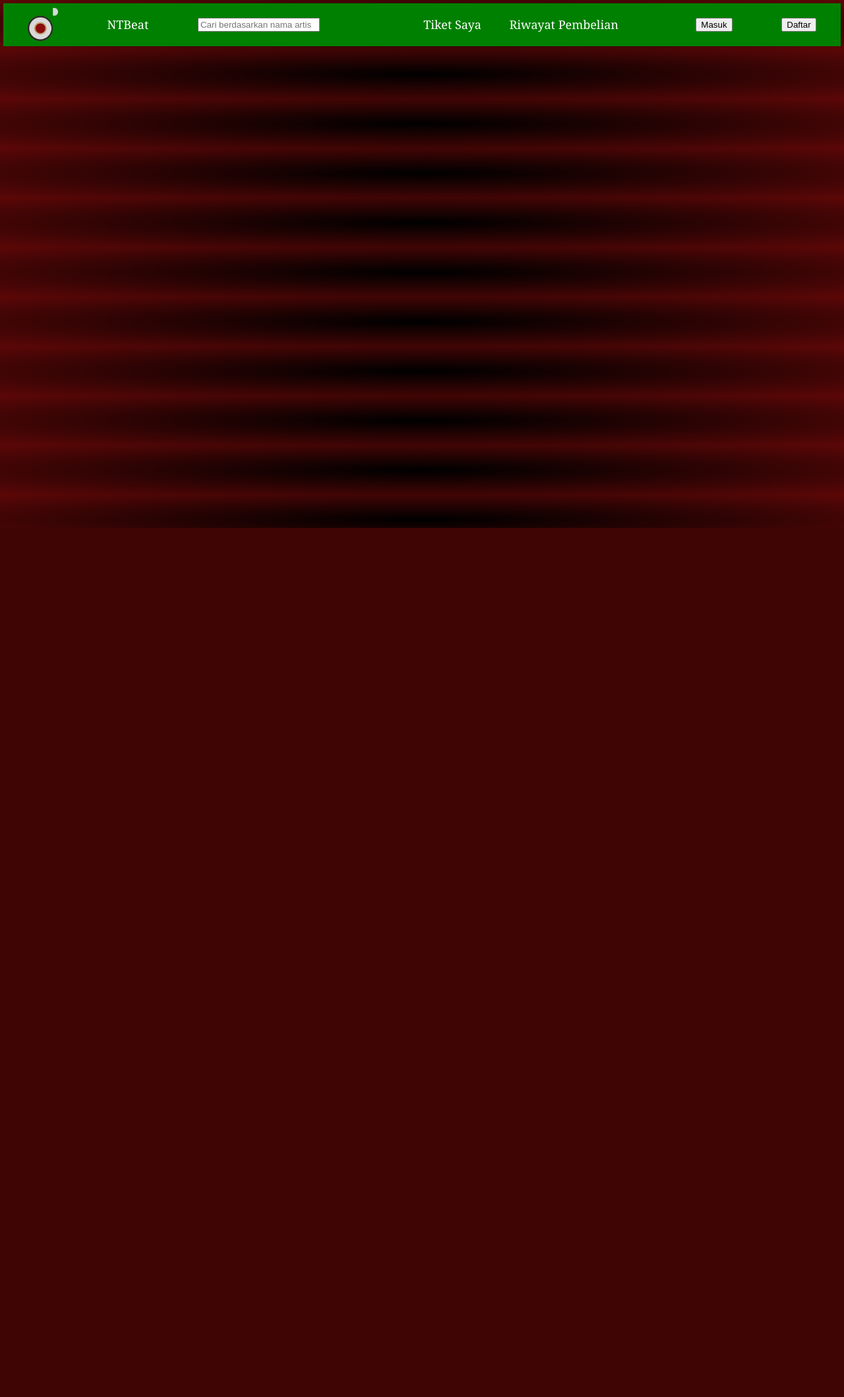
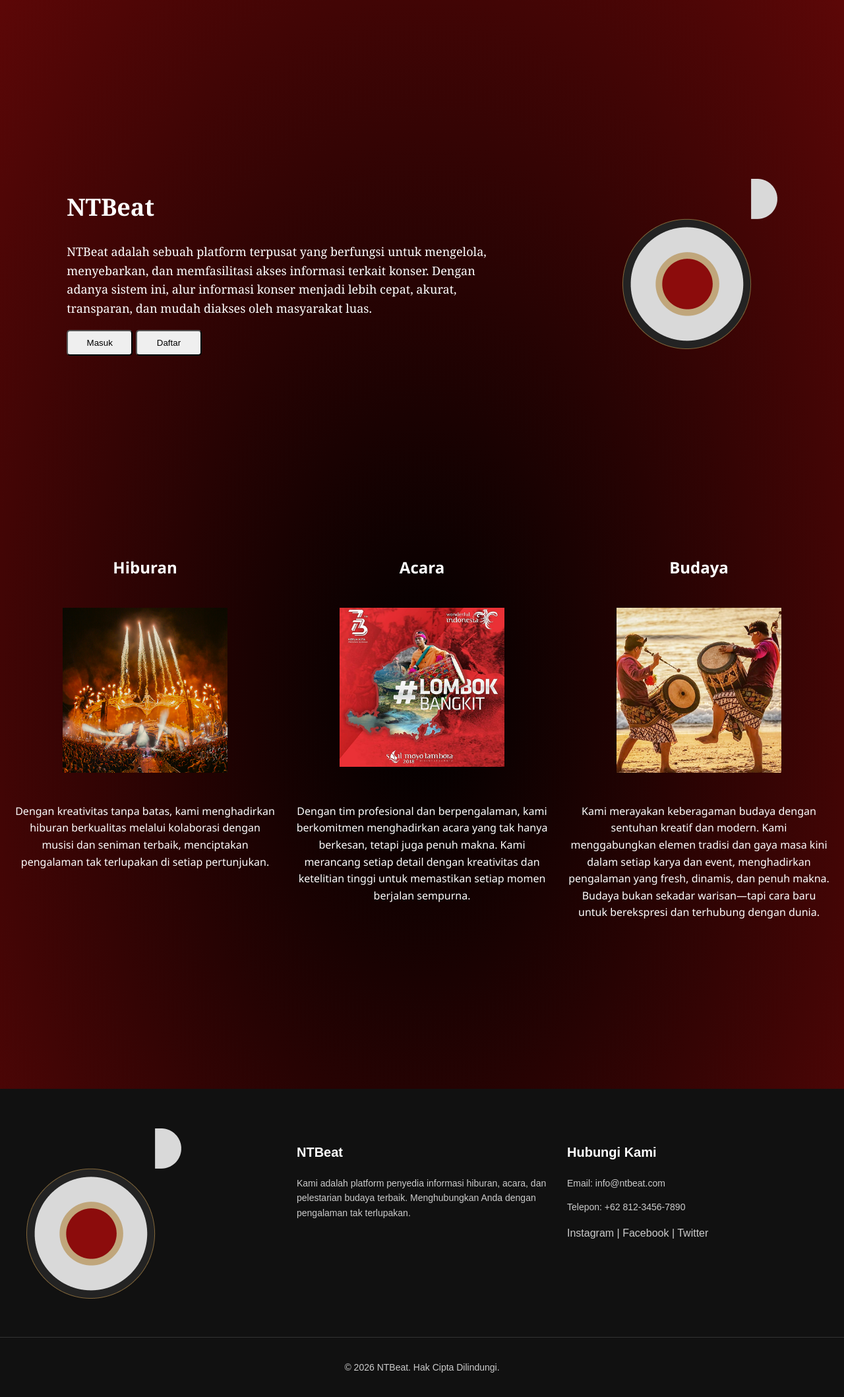
Before and after one commit to naiaero/NTBeat, a PHP site: page / in a window 1280 px wide. Shown: the whole page at 66% size. Before the commit the page ends 800 px from the top, so only its background shows below. Run offline with PHP 8.4, Linux system fonts and the light colour scheme.

Commit message:
landing page

```diff
--- a/assets/style/style.css
+++ b/assets/style/style.css
@@ -4,285 +4,145 @@ body {
     padding: 0;
     font-family: 'Segoe UI', Tahoma, Geneva, Verdana, sans-serif;
     line-height: 1.6;
+    color: white;
 }
 
 .header {
     display: flex;
     align-items: center;
     justify-content: space-around;
-    margin: 5px;
     font-size: large;
     font-family: Georgia;
     font-weight: 500;
-    color: white;
-    background-color: green;
-}
-
-.header img {
-    height: 50px;
-}
-
-.shortcut {
-    display: flex;
-    width: 30%;
-    align-items: center;
-    list-style-type: none;
-    justify-content: space-evenly;
-    cursor: pointer;
-}
-
-.masuk {
-    column-gap: 10px;
-}
-
-.btn-masuk a {
-    text-decoration: none;
-    color: black;
-}
-
-.masuk button {
-    cursor: pointer;
-    border-radius: 5px;
-    padding: 10px;
-    outline: none;
-    border: none;
-    font-size: medium;
-    font-family: Georgia;
-}
-
-.logo {
-    width: 20%;
-    text-align: center;
-    margin-left: -100px;
-}
-
-.about-us {
-    display: flex;
-    align-items: center;
-    height: 100vh;
-    font-size: 40px;
-    color: white;
-    padding-left: 20px;
-}
-
-.event {
-    align-items: center;
     height: 100vh;
 }
 
-.nama-event {
-    display: flex;
-    justify-content: space-around;
-    align-items: center;
-    text-align: center;
-    color: white;
-    font-size: 40px;
-    margin: -50px;
+.header-kiri {
+    width: 50%;
 }
 
-.kategori-event {
-    display: flex;
-    justify-content: space-around;
-    list-style-type: none;
-    color: white;
-    width: 70%;
-}
-
-.list-event {
-    align-items: center;
-    display: flex;
-    justify-content: space-around;
-    font-size: 30px;
-}
-
-.poster {
-    display: flex;
-    justify-content: space-around;
-    width: 100%;
-    column-gap: 10px;
-}
-
-.gambar-poster {
-    width: 400px;
-    height: 491px;
-}
-
-.gambar-poster img {
-    width: 100%;
-    height: 100%;
+.header-kanan {
+    height: 258px;
+    width: 235px;
     object-fit: cover;
 }
 
-.search {
-    margin-left: -90px;
+.btn {
+    border-radius: 5px;
+    padding: 10px;
 }
 
-.search-bar {
-    padding: 10px;
-    border-radius: 20px;
-    width: 100%;
-    border-style: none;
-    cursor: pointer;
+.btn-masuk {
+    width: 100px;
 }
 
-.our-universe {
-    height: 100vh;
+.btn-daftar {
+    width: 100px;
 }
 
-.title-our-universe {
-    color: white;
+.main {
+    height: 100vh;
     display: flex;
-    justify-content: space-around;
+    flex-direction: column;
     align-items: center;
-    text-align: center;
-    font-size: 40px;
 }
 
-.universe-content {
-    display: flex;
-    justify-content: space-around;
-    width: 100%;
-    column-gap: 10px;
-}
-
-.uni-list {
-    width: 400px;
-    height: 491px;
-}
-
-.uni-list img {
-    width: 100%;
-    height: 100%;
+.img-acara {
+    width: 250px;
+    height: 250px;
     object-fit: cover;
 }
 
-.uni-text {
-    color: white;
-    text-align: justify;
+.t-data {
+    text-align: center;
+    vertical-align: top;
 }
 
-.uni-text h1 {
-    color: white;
-    text-align: center;
+.tabel-acara {
+    width: 100%;
+    table-layout: fixed;
+    border-spacing: 20px;
 }
 
-.contact-us {
-    height: 100vh;
-    display: flex;
-    justify-content: space-around;
-    color: white;
-    align-items: center;
+.footer-website {
+    background-color: #111111;
+    color: #cccccc;
+    padding: 60px 0 20px 0;
+    margin-top: 50px;
+    font-family: Arial, sans-serif;
 }
 
-.contact-logo {
-    width: 241px;
-    height: 258px;
-    justify-content: center;
-    align-items: center;
+
+.footer-container {
+    max-width: 1200px;
+    margin: 0 auto;
     display: flex;
-    flex-direction: column;
-    text-align: center;
+    flex-wrap: wrap;
+    justify-content: space-between;
+    padding: 0 20px;
+    gap: 30px;
 }
 
-.contact-logo img {
-    width: 100%;
-    height: 100%;
+.footer-kolom {
+    flex: 1;
+    min-width: 250px;
+}
+
+.footer-kolom img {
+    width: 235px;
+    height: 258px;
     object-fit: cover;
 }
 
-.contact-message {
-    text-align: center;
-    align-content: center;
-    display: flex;
-    flex-direction: column;
+.footer-kolom h3 {
+    color: #ffffff;
+    font-size: 20px;
+    margin-bottom: 20px;
 }
 
-.message-box {
-    padding: 10px;
-    margin-bottom: 10px;
-    border-radius: 20px;
-    width: 100%;
-    border-style: none;
-    cursor: pointer;
+.footer-kolom p {
+    line-height: 1.6;
+    font-size: 14px;
 }
 
-.message-box2 {
-    height: 50px;
-    cursor: pointer;
+.footer-links {
+    list-style: none;
+    padding: 0;
+    margin: 0;
 }
 
-.btn-message {
-    padding: 10px;
-    border-radius: 20px;
-    margin: 50px;
-    border-style: none;
-    cursor: pointer;
+.footer-links li {
+    margin-bottom: 12px;
 }
 
-.footer {
-    display: flex;
-    align-items: center;
-    justify-content: space-around;
-    margin: 5px;
-    font-size: large;
-    font-family: Georgia;
-    font-weight: 500;
-    color: white;
+.footer-links a {
+    color: #cccccc;
+    text-decoration: none;
+    transition: color 0.3s ease;
 }
 
-.login-in {
-    display: flex;
-    justify-content: space-around;
-    align-items: center;
-    padding: 100px;
-    border-radius: 6px;
-    column-gap: 50px;
+.footer-links a:hover {
+    color: #ffffff;
 }
 
-.login-out {
-    display: flex;
-    height: 100vh;
-    justify-content: space-around;
-    align-items: center;
+.footer-sosmed {
+    margin-top: 15px;
 }
 
-.login-right {
-    color: white;
-    align-items: center;
-    flex-direction: column;
-    text-align: center;
+.footer-sosmed a {
+    color: #cccccc;
+    text-decoration: none;
+    transition: color 0.3s ease;
 }
 
-.login-box {
-    padding: 10px;
-    margin-bottom: 10px;
-    border-radius: 20px;
-    width: 100%;
-    border-style: none;
-    cursor: pointer;
+.footer-sosmed a:hover {
+    color: #ffffff;
 }
 
-.btn-login {
-    padding: 10px;
-    border-radius: 20px;
-    border-style: none;
-    cursor: pointer;
-    width: 50%;
+.footer-bottom {
+    text-align: center;
+    margin-top: 50px;
+    padding-top: 20px;
+    border-top: 1px solid #333333;
+    font-size: 14px;
 }
-
-.login-nav {
-    text-align: center;
-}
-
-.login-greet {
-    text-align: center;
-}
-
-.login-left {
-    text-align: center;
-    color: white;
-}
-
-.login-right button {
-    align-items: center;
-}
--- a/index.html
+++ b/index.html
@@ -7,19 +7,83 @@
     <link rel="stylesheet" href="assets/style/style.css">
 </head>
 <body>
-    <nav class="header">
-        <img src="assets/img/logo.png" alt="">
-        <label for="">NTBeat</label>
+    <header class="header">
+        <!-- bagian kiri -->
+        <div class="header-kiri">
+            <h1>NTBeat</h1>
+            <p>NTBeat adalah sebuah platform terpusat yang berfungsi untuk mengelola, menyebarkan, dan memfasilitasi akses informasi terkait konser. Dengan adanya sistem ini, alur informasi konser menjadi lebih cepat, akurat, transparan, dan mudah diakses oleh masyarakat luas.</p>
+            <button class="btn btn-masuk">Masuk</button>
+            <button class="btn btn-daftar">Daftar</button>
+        </div>
+        <!-- bagian kanan -->
+        <div class="header-kanan">
+            <img src="assets/img/logo.png" alt="">
+        </div>
+    </header>
 
-        <input type="text" placeholder="Cari berdasarkan nama artis">
+    <main class="main">
+        <table class="tabel-acara">
+            <thead>
+                <tr>
+                    <th class="t-head"><h2>Hiburan</h2></th>
+                    <th class="t-head"><h2>Acara</h2></th>
+                    <th class="t-head"><h2>Budaya</h2></th>
+                </tr>
+            </thead>
 
-        <ul class="shortcut">
-            <li>Tiket Saya</li>
-            <li>Riwayat Pembelian</li>
-        </ul>
+            <tbody>
+                <tr>
+                    <td class="t-data"><img src="assets/img/hiburan.png" alt="" class="img-acara"></td>
+                    <td class="t-data"><img src="assets/img/acara.png" alt="" class="img-acara"></td>
+                    <td class="t-data"><img src="assets/img/budaya.png" alt="" class="img-acara"></td>
+                </tr>
+                <tr>
+                    <td class="t-data">
+                        <p>
+                            Dengan kreativitas tanpa batas, kami menghadirkan hiburan berkualitas melalui kolaborasi dengan musisi dan seniman terbaik, menciptakan pengalaman tak terlupakan di setiap pertunjukan.
+                        </p>
+                    </td>
+                    <td class="t-data">
+                        <p>
+                            Dengan tim profesional dan berpengalaman, kami berkomitmen menghadirkan acara yang tak hanya berkesan, tetapi juga penuh makna. Kami merancang setiap detail dengan kreativitas dan ketelitian tinggi untuk memastikan setiap momen berjalan sempurna.
+                        </p>
+                    </td>
+                    <td class="t-data">
+                        <p>
+                            Kami merayakan keberagaman budaya dengan sentuhan kreatif dan modern. Kami menggabungkan elemen tradisi dan gaya masa kini dalam setiap karya dan event, menghadirkan pengalaman yang fresh, dinamis, dan penuh makna. Budaya bukan sekadar warisan—tapi cara baru untuk berekspresi dan terhubung dengan dunia.
+                        </p>
+                    </td>
+                </tr>
+            </tbody>
+        </table>
+    </main>
 
-        <button>Masuk</button>
-        <button>Daftar</button>
-    </nav>
+    <footer class="footer-website">
+        <div class="footer-container">
+            <div class="footer-kolom">
+                <img src="assets/img/logo.png" alt="">
+            </div>
+
+            <div class="footer-kolom">
+                <h3>NTBeat</h3>
+                <p>Kami adalah platform penyedia informasi hiburan, acara, dan pelestarian budaya terbaik. Menghubungkan Anda dengan pengalaman tak terlupakan.</p>
+            </div>
+
+            <div class="footer-kolom">
+                <h3>Hubungi Kami</h3>
+                <p>Email: info@ntbeat.com</p>
+                <p>Telepon: +62 812-3456-7890</p>
+                <div class="footer-sosmed">
+                    <a href="#">Instagram</a> |
+                    <a href="#">Facebook</a> |
+                    <a href="#">Twitter</a>
+                </div>
+            </div>
+        </div>
+
+        <div class="footer-bottom">
+            <p>&copy; 2026 NTBeat. Hak Cipta Dilindungi.</p>
+        </div>
+    </footer>
 </body>
 </html>
```
Also changed, not shown: halaman-awal.html (added, +25 -0 lines), assets/img/acara.png (added), assets/img/budaya.png (added), assets/img/hiburan.png (added).
